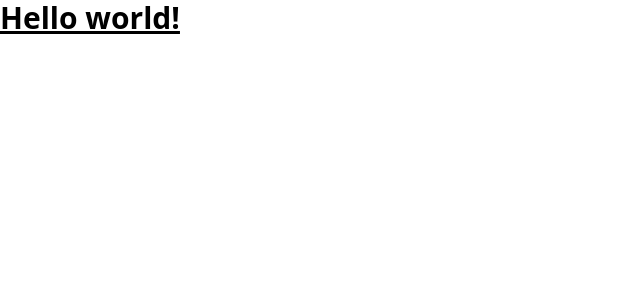
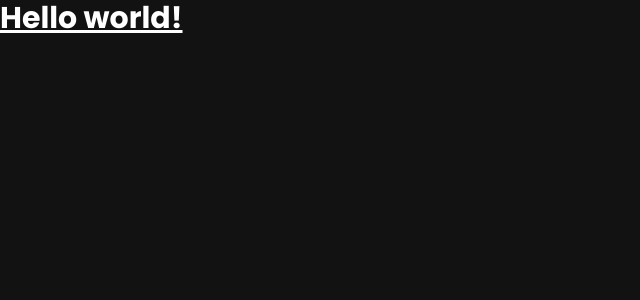
Before and after one commit to wacho91/visualizador, a React (Vite) app: page / in a window 1280 px wide. Shown: the top 300 px of the page, without its empty margins (0-640 px from the left). Built offline with nearby package versions, Linux system fonts and the light colour scheme.

Commit message:
Last Configuration

```diff
--- a/src/App.jsx
+++ b/src/App.jsx
@@ -1,4 +1,3 @@
-
 
 function App() {
 
--- a/src/index.css
+++ b/src/index.css
@@ -1,3 +1,10 @@
+@import url('https://fonts.googleapis.com/css2?family=Poppins:ital,wght@0,100;0,200;0,300;0,400;0,500;0,600;0,700;0,800;0,900;1,100;1,200;1,300;1,400;1,500;1,600;1,700;1,800;1,900&display=swap');
+
 @tailwind base;
 @tailwind components;
 @tailwind utilities;
+
+:root {
+  font-family: "Poppins", sans-serif;
+  color-scheme: dark;
+}
```
